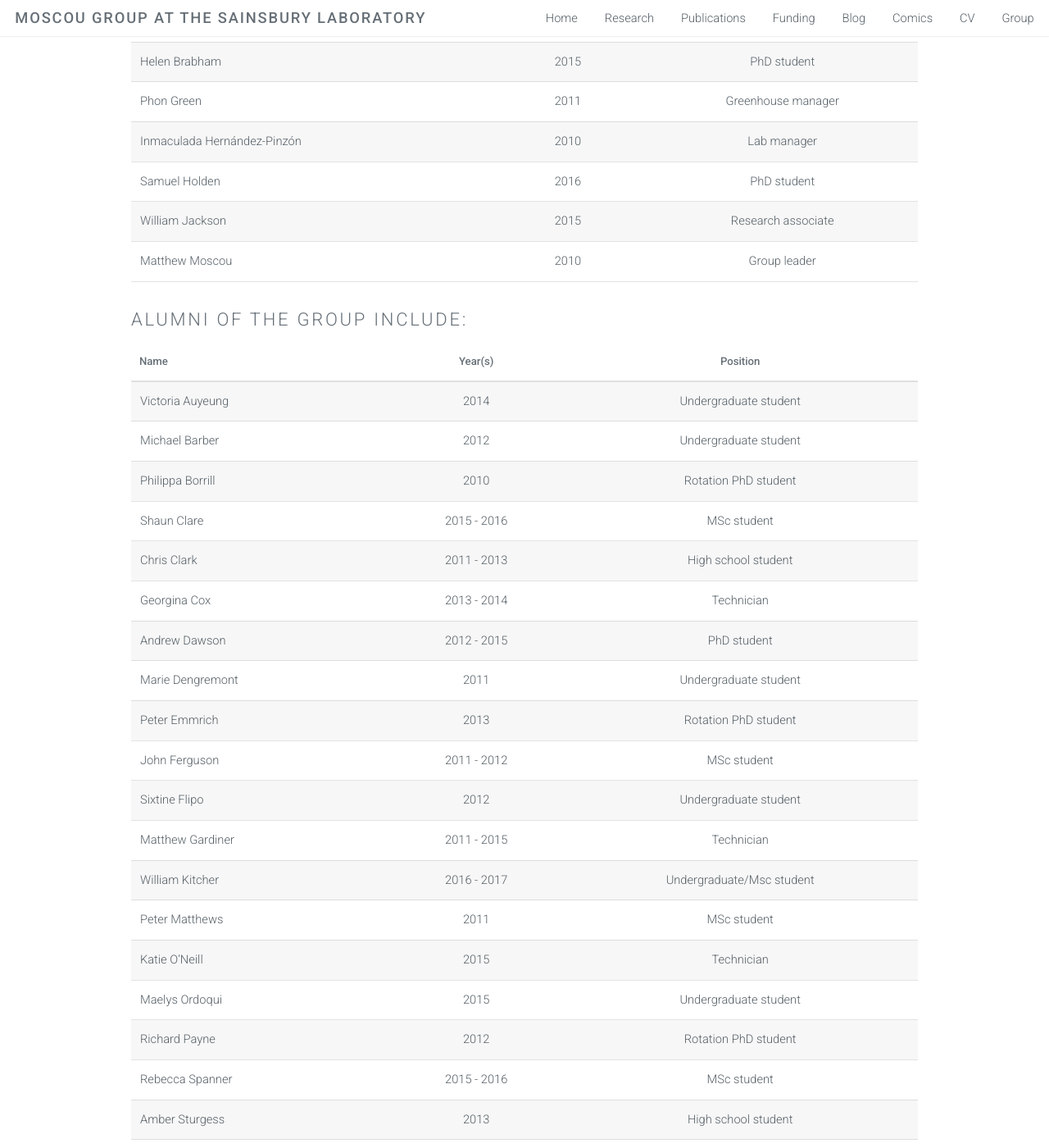
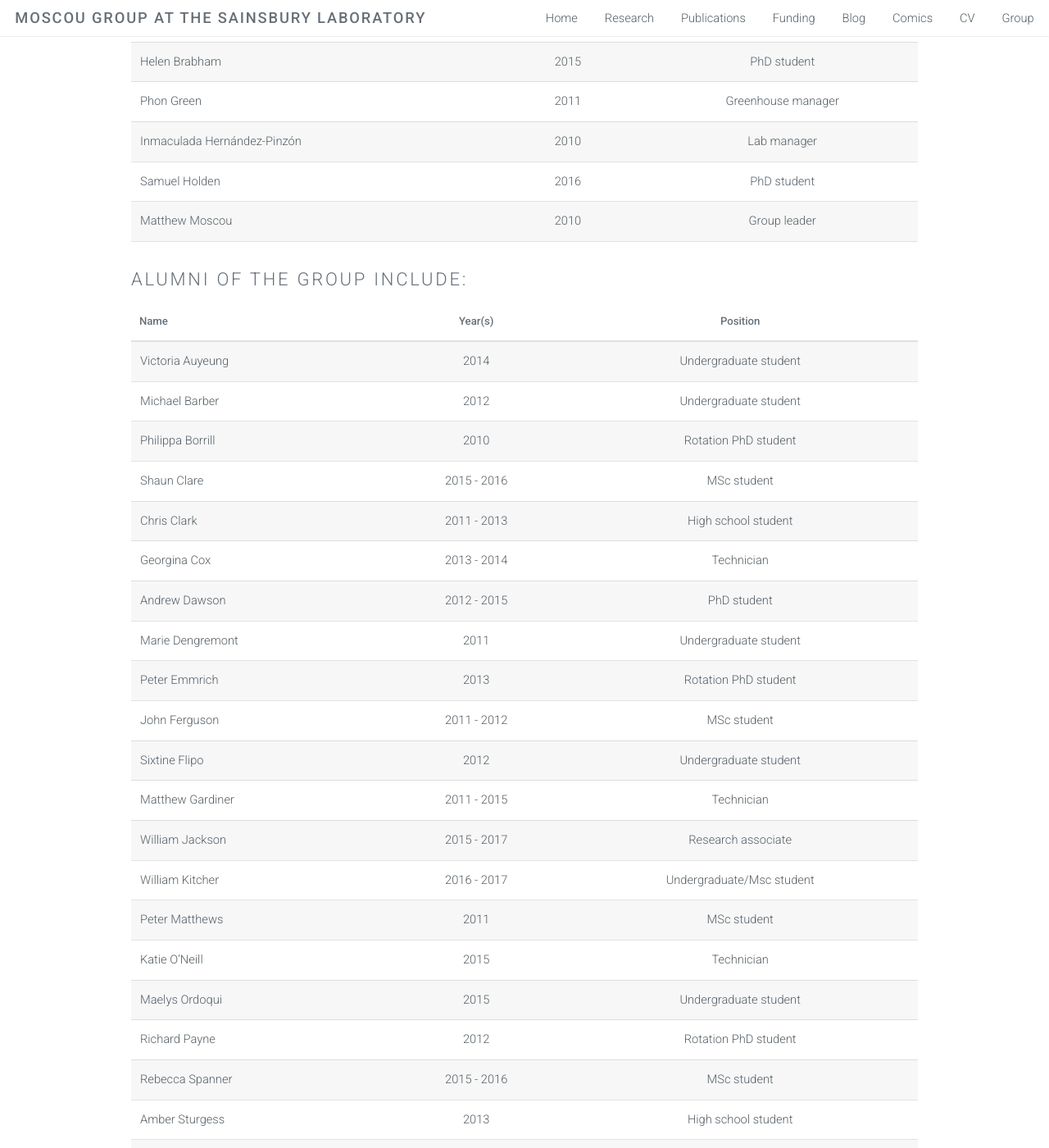
Before and after one commit to matthewmoscou/matthewmoscou.github.io, a Jekyll site: the page built from Group.markdown, in a window 1280 px wide and 1400 px high, scrolled down 857 px. Shown: the whole window at 82% size. Built offline with Jekyll 4.4.1, drawn with Linux system fonts in a browser that asks for light colours; some of the changed lines change nothing that is shown; some of the changed text lies outside the part shown.

Commit message:
Update 20170606

```diff
--- a/Group.markdown
+++ b/Group.markdown
@@ -14,7 +14,6 @@ permalink: /Group/
 |Phon Green                   | 2011          |Greenhouse manager     |
 |Inmaculada Hernández-Pinzón  | 2010          |Lab manager            |
 |Samuel Holden                | 2016          |PhD student            |
-|William Jackson              | 2015          |Research associate     |
 |Matthew Moscou               | 2010          |Group leader           |
 
 ## Alumni of the group include:
@@ -33,6 +32,7 @@ permalink: /Group/
 |John Ferguson                |2011 - 2012|MSc student                |
 |Sixtine Flipo                |   2012    |Undergraduate student      |
 |Matthew Gardiner             |2011 - 2015|Technician                 |
+|William Jackson              |2015 - 2017|Research associate         |
 |William Kitcher              |2016 - 2017|Undergraduate/Msc student  |
 |Peter Matthews               |   2011    |MSc student                |
 |Katie O'Neill                |   2015    |Technician                 |
@@ -43,4 +43,4 @@ permalink: /Group/
 |Lucy Veck                    |   2017    |Undergraduate student      |
 |Aizhan Zhussupova            |   2016    |Visiting scientist         |
 
-Last updated: 2017 May 30
+Last updated: 2017 June 6
```
Also changed, not shown: 2 other files.
